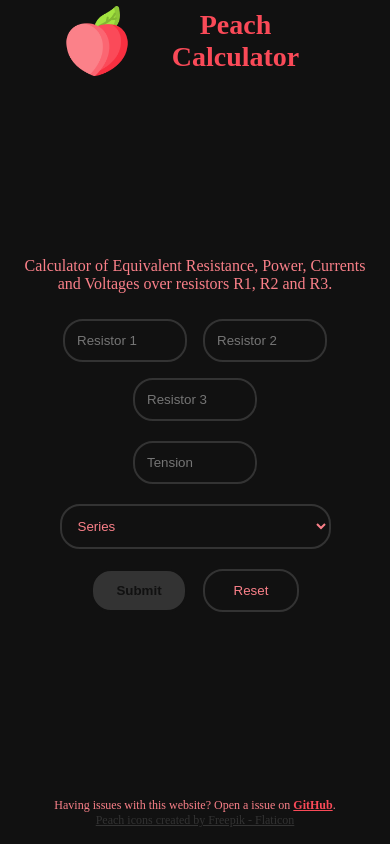
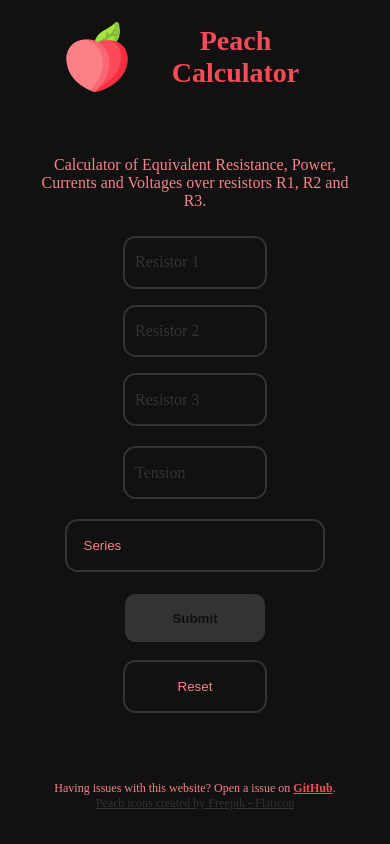
Before and after one commit to pedrojosawczuk/PeachCalculator, a React (Create React App) app: page / in a window 390 px wide. Built offline with nearby package versions, Linux system fonts and the light colour scheme.

Commit message:
change: placeholder style and border-radius

```diff
--- a/src/components/Content.jsx
+++ b/src/components/Content.jsx
@@ -126,21 +126,21 @@ function Content() {
           placeholder='Resistor 1'
           title='Value Between 1Ω and 9999Ω'
           onChange={ handleChange }
-          />
+        />
         <InputNumber id_name='r2'
           min='1'
           max='9999'
           placeholder='Resistor 2'
           title='Value Between 1Ω and 9999Ω'
           onChange={ handleChange }
-          />
+        />
         <InputNumber id_name='r3'
           min='1'
           max='9999'
           placeholder='Resistor 3'
           title='Value Between 1Ω and 9999Ω'
           onChange={ handleChange }
-          />
+        />
       </div>
       <div className="row">
         <InputNumber id_name='tension'
@@ -149,7 +149,7 @@ function Content() {
           placeholder='Tension'
           title='Value Between 1V and 12V'
           onChange={ handleChange }
-          />
+        />
       </div>
       <Output
         displayOutput={ output }
@@ -157,7 +157,8 @@ function Content() {
         r1={ r1 }
         r2={ r2 }
         r3={ r3 }
-        tension={ tension } />
+        tension={ tension }
+      />
       {/* Circuit Type Input */}
       <div className="row">
         <label className="custom-field">
@@ -169,7 +170,11 @@ function Content() {
           </select>
         </label>
       </div>
-      { errorMessage && <div className='errormessage'> { errorMessage }</div>}
+      { errorMessage &&
+        <div className="row">
+          <div className='errormessage'>{ errorMessage }</div>
+        </div>
+      }
       {/* Submit and Reset Buttons */}
       <div className="row">
         <label className="custom-field">
--- a/src/components/shared/InputNumber.jsx
+++ b/src/components/shared/InputNumber.jsx
@@ -9,11 +9,11 @@ function InputNumber({ id_name, min, max, placeholder, title, onChange }) {
         name={ id_name }
         min={ min }
         max={ max }
-        placeholder={ placeholder }
         title={ title }
         required
         onChange={ onChange }
       />
+      <span class='placeholder disable-select'>{ placeholder }</span>
     </label>
   )
 }
--- a/src/index.css
+++ b/src/index.css
@@ -12,6 +12,7 @@ Green
 */
 :root {
   --first-color: rgba(250, 128, 137, 1);
+  --first-background: rgba(250, 128, 137, .5);
   --second-color: rgba(250, 74, 88, 1);
   --third-color: rgba(162, 229, 64, 1);
   --fourth-color: rgba(130, 182, 51, 1);
@@ -27,7 +28,6 @@ Green
 }
 body {
   margin: 0;
-  padding: 10;
   width: 100vw;
   height: 100%;
   background-color: var(--background2);
@@ -37,6 +37,7 @@ body {
   display: flex;
   flex-direction: column;
   width: 100vw;
+  padding: 2vh;
   min-height: 100vh;
   align-items: center;
   justify-content: flex-start;
@@ -49,10 +50,6 @@ body {
   max-width: 700px;
   display: flex;
   margin: auto;
-  /*
-  margin-top: 1rem;
-  margin-bottom: 1rem;
-  */
   align-items: center;
   flex-direction: column;
   justify-content: center;
@@ -89,20 +86,28 @@ header {
   gap: 1rem;
 }
 
+*, *::before, *::after {
+	box-sizing: border-box;
+}
 .custom-field, option {
   position: relative;
   font-size: 1.25rem;
-  /*padding-top: 10px;
+  /*
+  padding-top: 10px;
   margin-bottom: 5px;*/
 }
 .custom-field input, select, button{
   border: none;
+	-webkit-appearance: none;
+	-ms-appearance: none;
+	-moz-appearance: none;
+	appearance: none;
   color: var(--first-color);
-  padding: 1rem;
-  border-radius: 1.5rem;
+  padding: 2vh;
+  border-radius: 1vw;
   background-color: transparent;
   border: 2px solid var(--background);
-  min-width: 9rem;
+  min-width: 8rem;
   outline: none;
 }
 .custom-field {
@@ -112,6 +117,28 @@ header {
   border-color: var(--first-color);
   transition-delay: 0.1s;
 }
+.custom-field .placeholder {
+	position: absolute;
+  left: 0.75rem;
+	top: calc(50%);
+	transform: translateY(-50%);
+	color: var(--background);
+	transition:
+		top 0.3s ease,
+		font-size 0.3s ease,
+		color 0.3s ease;
+}
+.custom-field input:valid + .placeholder,
+.custom-field input:focus + .placeholder {
+	top: 0rem;
+  left: 0.75rem;
+	font-size: 1rem;
+	color: var(--first-color);
+  padding: 0 .5rem;
+  background-color: var(--background2);
+  transition-delay: 0.1s;
+}
+
 /* Hide Arrow Down nad Arrow Up, on input[type=number] */
 input[type="number"] {
   -webkit-appearance: textfield;
@@ -122,6 +149,7 @@ input[type=number]::-webkit-inner-spin-button,
 input[type=number]::-webkit-outer-spin-button {
   -webkit-appearance: none;
 }
+
 .btn {
   cursor: pointer;
   border: none;
@@ -161,22 +189,6 @@ input[type=number]::-webkit-outer-spin-button {
 .btn-secondary:focus {
   border-color: var(--first-color);
   transition-delay: 0.1s;
-}
-
-@media(max-width: 500px) {
-  form {
-    display: flex;
-    flex-direction: column;
-  }
-  .custom-field input, select, button {
-    padding: .75rem;
-    border-radius: 1.25rem;
-    min-width: 6rem;
-    outline: none;
-  }
-  .btn {
-    width: 5rem;
-  }
 }
 
 .title {
@@ -293,3 +305,40 @@ div.lightswitch {
 .lightswitch input {
   display:none;
 }
+
+@media(max-width: 500px) {
+  form {
+    display: flex;
+    flex-direction: column;
+  }
+  .custom-field, option {
+    font-size: 1rem;
+  }
+  .custom-field input, select, button {
+    padding: 2vh;
+    border-radius: 1.5vh;
+    min-width: 9rem;
+    outline: none;
+  }
+  .custom-field input:valid + .placeholder,
+  .custom-field input:focus + .placeholder {
+    top: 0rem;
+    left: 0.5rem;
+    font-size: .75rem;
+    padding: 0 .25rem;
+  }
+  .btn {
+    width: 5rem;
+  }
+  table, th, td {
+    text-align: center;
+    padding: .2rem;
+    border: 2px solid var(--background);
+  }
+}
+.disable-select {
+  -webkit-user-select: none;
+  -moz-user-select: none;
+  -ms-user-select: none;
+  user-select: none;
+}
```
